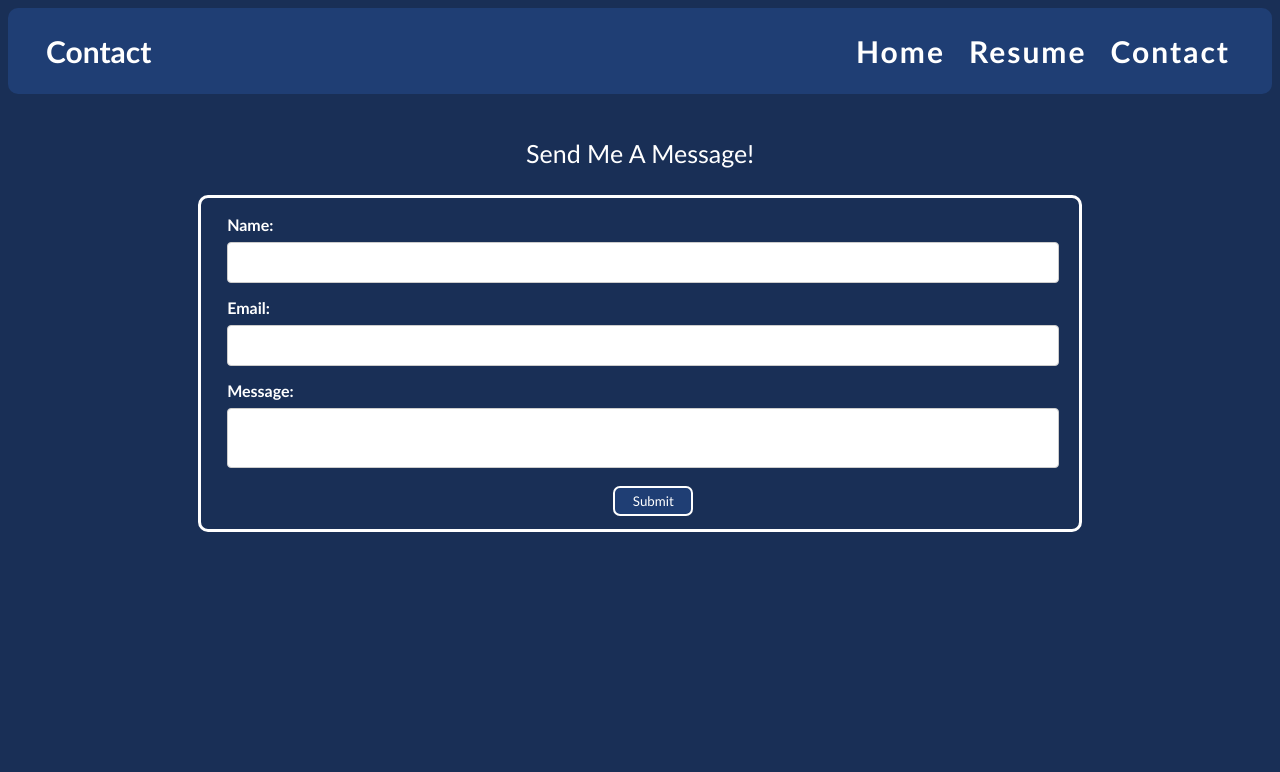
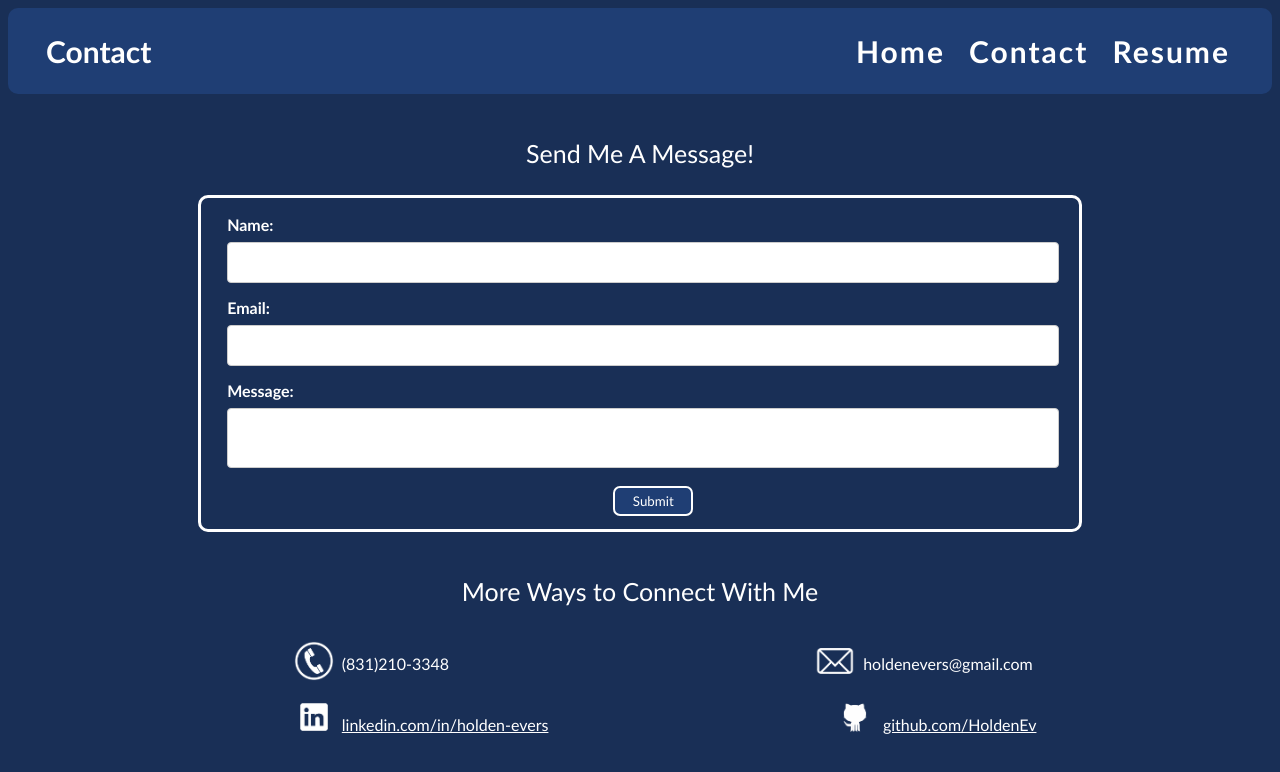
Before and after one commit to HoldenEv/HoldenEv.github.io, a plain HTML site: page contact.html in a window 1280 px wide. Drawn offline with Linux system fonts and the light colour scheme.

Commit message:
feat: finished some of the basic styling just need to add the logic to send me messages throught the contact page.

```diff
--- a/contact.html
+++ b/contact.html
@@ -13,8 +13,8 @@
 
       <ul class="nav-list">
         <li><a href="index.html">Home</a></li>
+        <li><a href="contact.html">Contact</a></li>
         <li><a href="resume.html">Resume</a></li>
-        <li><a href="contact.html">Contact</a></li>
       </ul>
   </nav>
 
@@ -22,7 +22,7 @@
     <div style="text-align: center;font-size: 25px; padding-bottom: 3%; padding-top: 5%;">
       Send Me A Message!
     </div>
-    <div>
+
     <form id="contact-form">
       <label for="name">Name: </label>
       <input type="text" id="name">
@@ -34,6 +34,30 @@
         <input type="submit" id="submit">
       </div>
     </form>
+    <div style="text-align: center;font-size: 25px; padding-bottom: 3%; padding-top: 5%;">
+      More Ways to Connect With Me
+    </div>
+    <div>
+      <div style="display: flex; padding-left: 10%">
+        <img class="contact-images" src="images/phone-icon.png" alt="phone icon">
+        <p style="padding-top: 5px; width: auto; padding-right: 45%">
+          (831)210-3348
+        </p>
+        <img  class="contact-images" src="images/mail-icon.png" alt="mail icon">
+        <p style="padding-top: 5px;">
+          holdenevers@gmail.com
+        </p>
+      </div>
+      <div style="display: flex; padding-left: 10%">
+        <img class="contact-images" src="images/linked-in-icon.png" alt="linkedIn icon">
+        <p style="padding-top: 10px; padding-right: 35%;">
+          <a href="https://www.linkedin.com/in/holden-evers/">linkedin.com/in/holden-evers</a>
+        </p>
+        <img class="contact-images" src="images/git-hub-icon.png" alt="github icon">
+        <p style="padding-top: 10px;">
+          <a href="https://github.com/HoldenEv">github.com/HoldenEv</a>
+        </p>
+      </div>
     </div>
 
   </main>
--- a/styles.css
+++ b/styles.css
@@ -138,6 +138,11 @@ textarea {
   background-color: #54b3d6;
 }
 
+.contact-images {
+  width: 7%;
+  height: 7%;
+}
+
 .footer {
   display: flex;
   justify-content: center;
```
Also changed, not shown: index.html (+4 -3 lines), portfolio.html (+5 -3 lines), resume.html (+2 -2 lines), images/git-hub-icon.png (added), images/linked-in-icon.png (added), images/mail-icon.png (added), images/phone-icon.png (added), 2 other files. Lines whose indentation alone changed are shown as unchanged.
